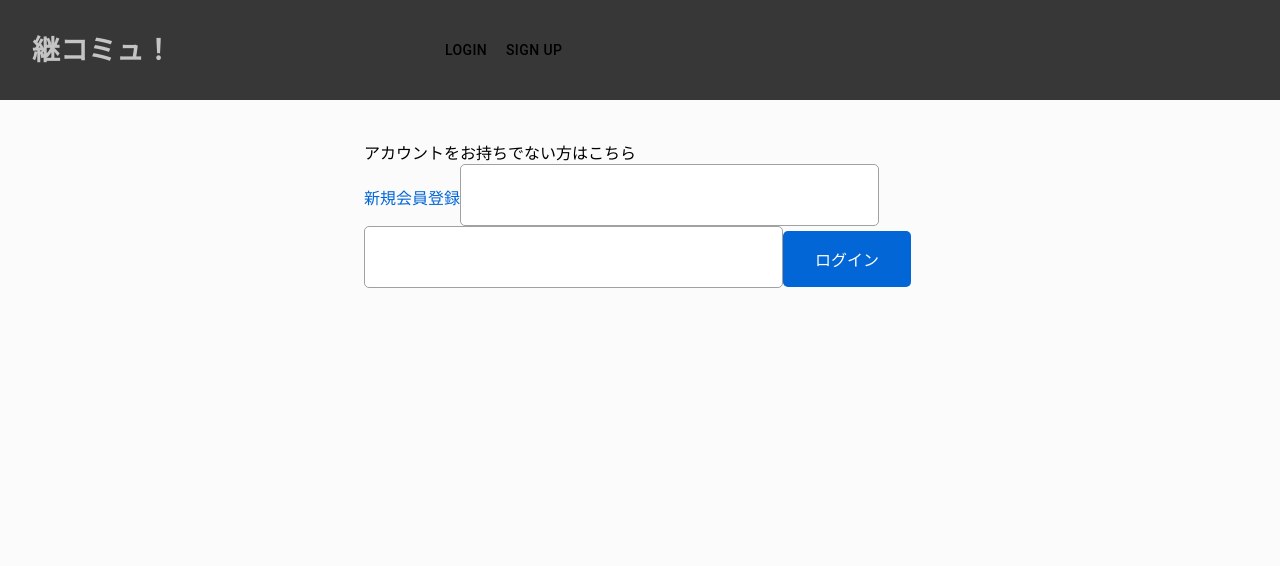
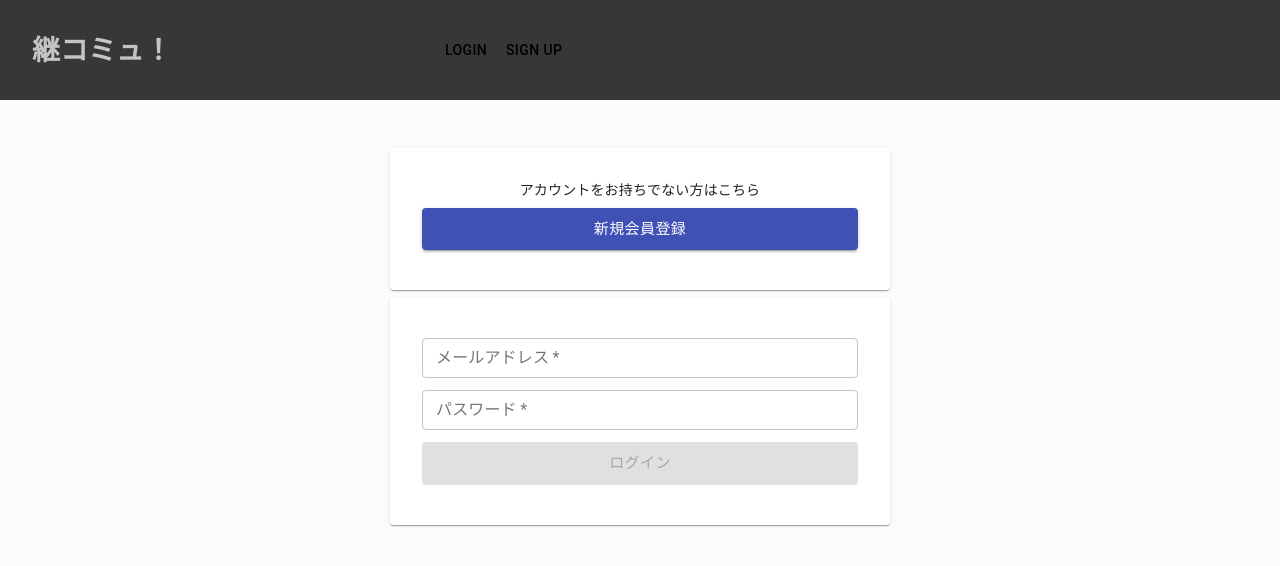
Before and after one commit to t-nagaoka-git/KeiCommu_Front, a Next.js app in the folder app/: page /login in a window 1280 px wide. Shown: the top 566 px of the page. Built offline with nearby package versions, Linux system fonts and the light colour scheme; what axios-case-converter would draw is missing.

Commit message:
Fix: ログイン画面のデザインを整える

```diff
--- a/app/src/components/templates/login/index.tsx
+++ b/app/src/components/templates/login/index.tsx
@@ -1,16 +1,33 @@
+import {makeStyles, Theme} from '@material-ui/core/styles';
 import {useContext, useState} from 'react';
 import {AuthContext} from '@/pages/_app';
 import {SignInParams} from '@/interfaces/index';
 import {signIn} from '@/apis/auth';
 import Cookies from 'js-cookie';
 import {useRouter} from 'next/router';
+import Card from '@material-ui/core/Card';
+import CardContent from '@material-ui/core/CardContent';
+import Box from '@material-ui/core/Box';
+import Typography from '@material-ui/core/Typography';
 import Link from 'next/link';
-import {InputText} from '@/components/atoms/InputText';
-import {Button} from '@/components/atoms/Button';
+import TextField from '@material-ui/core/TextField';
+import Button from '@material-ui/core/Button';
 import AlertMessage from '@/components/atoms/AlertMessage';
+
+const useStyles = makeStyles((theme: Theme) => ({
+  btn: {
+    marginTop: theme.spacing(1),
+  },
+  card: {
+    margin: theme.spacing(1),
+    padding: theme.spacing(2),
+    maxWidth: 500,
+  },
+}));
 
 export function Template() {
   const {isLoggedIn, setIsLoggedIn, setCurrentUser} = useContext(AuthContext);
+  const classes = useStyles();
   const router = useRouter();
 
   if (isLoggedIn) router.push('/');
@@ -55,23 +72,57 @@ export function Template() {
   return (
     <>
       <form noValidate autoComplete="off">
-        <div>
-          <p>アカウントをお持ちでない方はこちら</p>
-          <Link href={`/signup`}>新規会員登録</Link>
-          <InputText
-            type="text"
+        <Card className={classes.card}>
+          <CardContent>
+            <Box textAlign="center">
+              <Typography variant="body2">アカウントをお持ちでない方はこちら</Typography>
+            </Box>
+            <Link href={`/signup`}>
+              <Button variant="contained" size="large" fullWidth color="primary" className={classes.btn}>
+                新規会員登録
+              </Button>
+            </Link>
+          </CardContent>
+        </Card>
+        <Card className={classes.card}>
+          <CardContent>
+            <TextField
+              variant="outlined"
+              required
+              fullWidth
+              label="メールアドレス"
+              value={email}
+              margin="dense"
               onChange={(event) => {
                 setEmail(event.target.value);
               }}
             />
-          <InputText
+            <TextField
+              variant="outlined"
+              required
+              fullWidth
+              label="パスワード"
               type="password"
+              value={password}
+              margin="dense"
               onChange={(event) => {
                 setPassword(event.target.value);
               }}
             />
-          <Button onClick={handleSubmit}>ログイン</Button>
-        </div>
+            <Button
+              type="submit"
+              variant="contained"
+              size="large"
+              fullWidth
+              color="primary"
+              disabled={!email || !password ? true : false}
+              className={classes.btn}
+              onClick={handleSubmit}
+            >
+              ログイン
+            </Button>
+          </CardContent>
+        </Card>
       </form>
       <AlertMessage
         open={alertMessageOpen}
```
Lines whose indentation alone changed are shown as unchanged.
